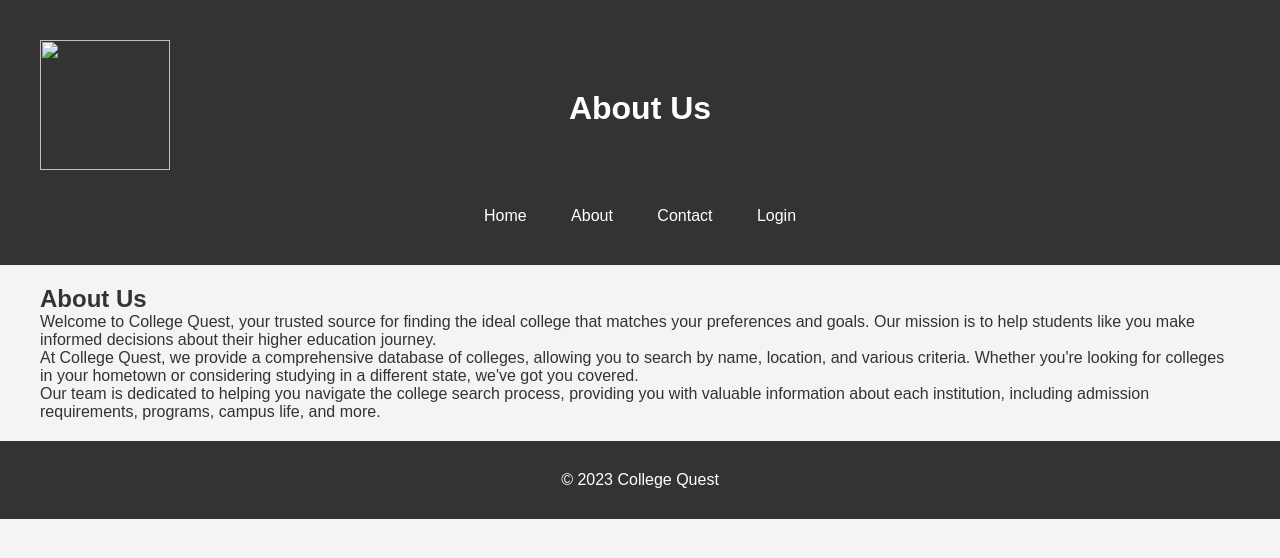
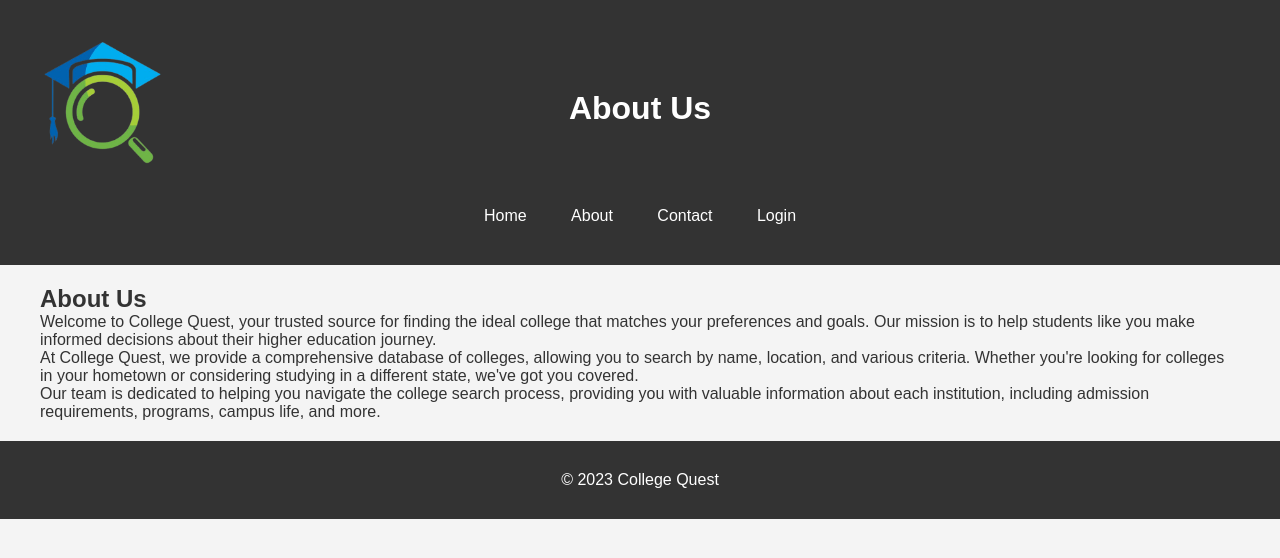
Before and after one commit to Gopal562004/CollegeQuest, a plain HTML site: page about.html in a window 1280 px wide. Drawn offline with Linux system fonts and the light colour scheme.

Commit message:
Update about.html

```diff
--- a/about.html
+++ b/about.html
@@ -18,7 +18,7 @@
         <div id="logo">
           <img
             id="logoimg"
-            src="logob.png"
+            src="images/logob.png"
             alt=""
           />
         </div>
```
